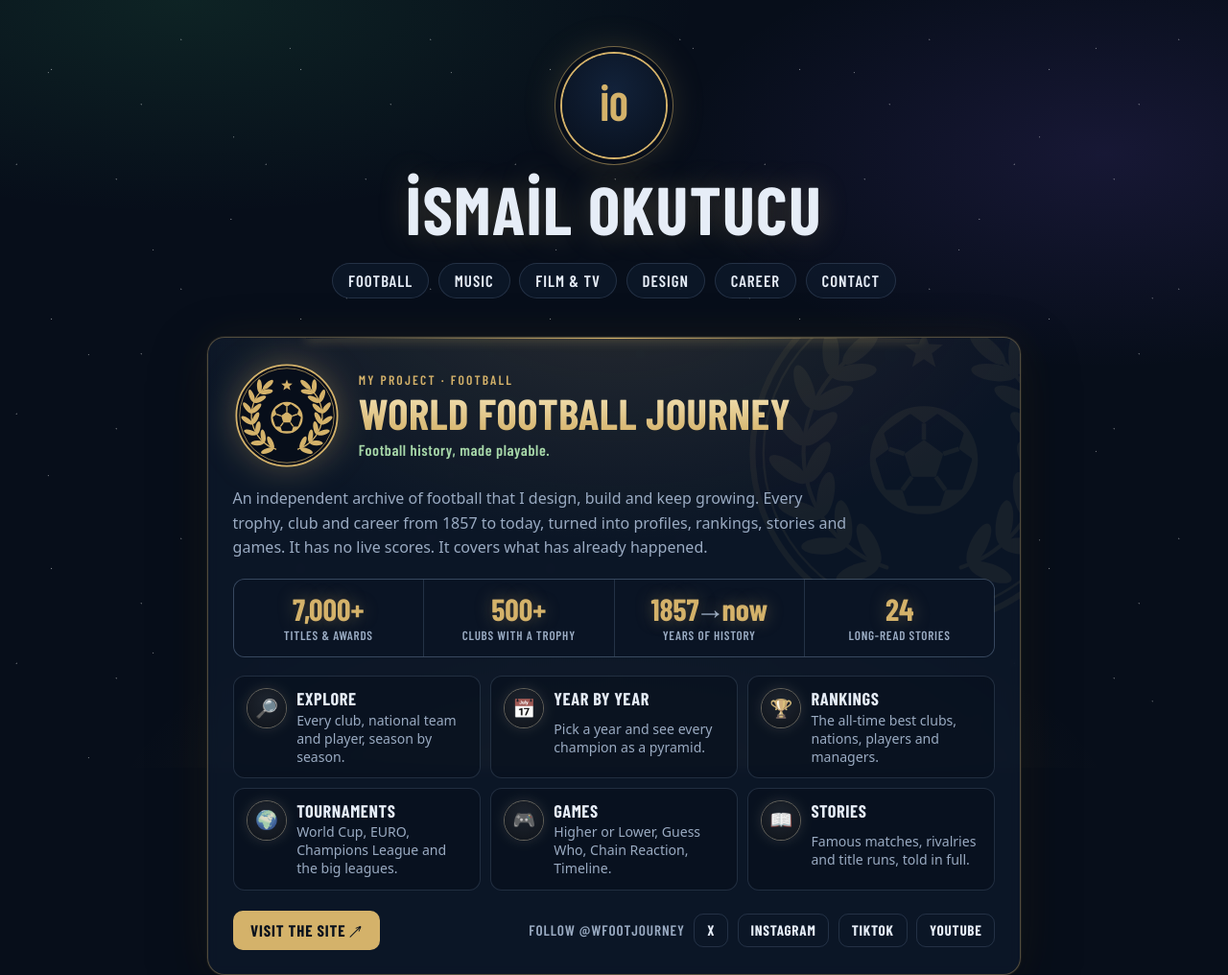
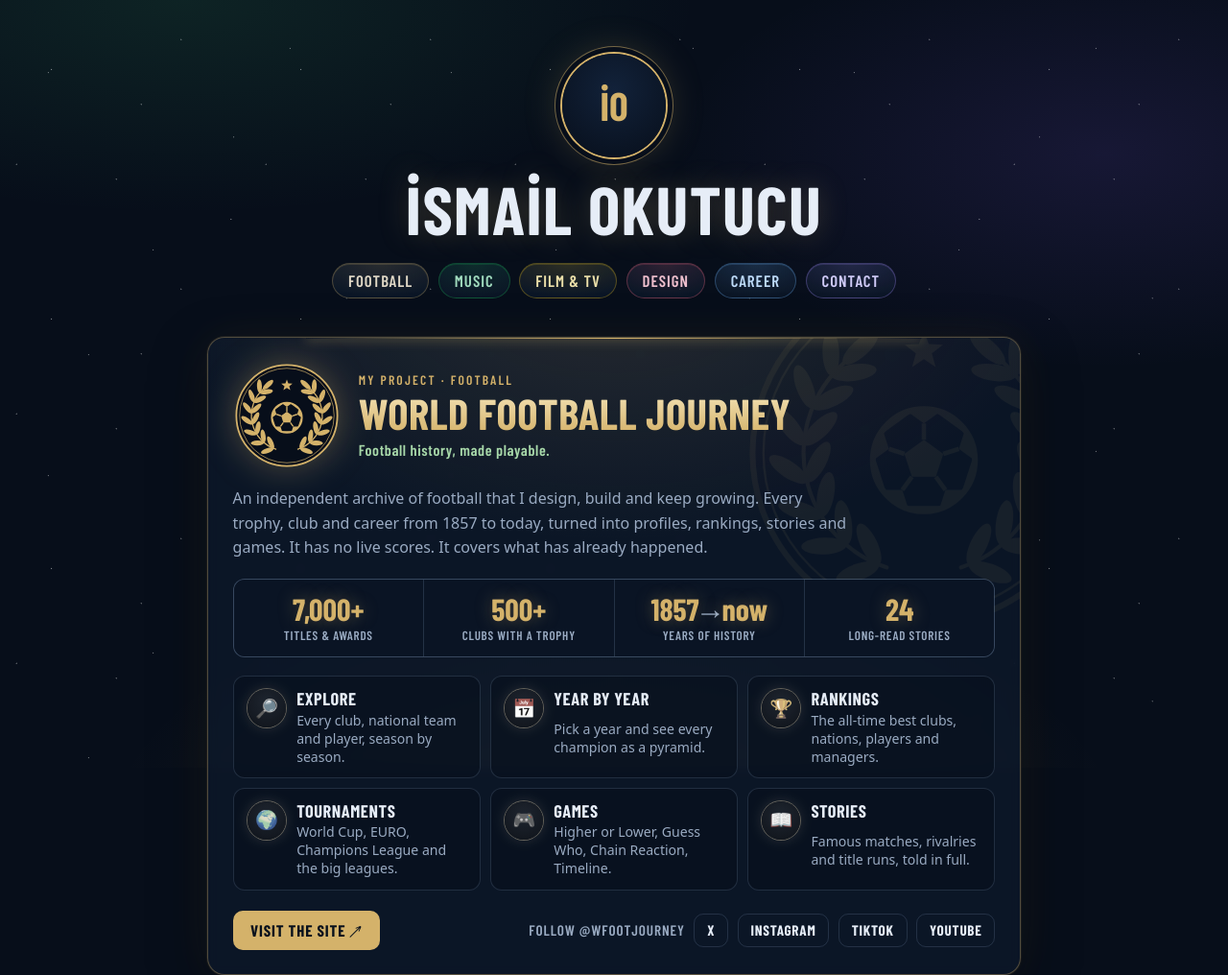
Before and after one commit to ismolatta/ismolatta.github.io, a plain HTML site: page index.html in a window 1280 px wide. Shown: the top 1016 px of the page at 96% size. Drawn offline with nearby package versions, Linux system fonts and the light colour scheme; a web font is replaced by a local one.

Commit message:
style fix.

```diff
--- a/index.html
+++ b/index.html
@@ -32,12 +32,12 @@
       <div class="monogram" aria-hidden="true">İO</div>
       <h1 class="name" lang="tr">İsmail Okutucu</h1>
       <nav class="jump" aria-label="Sections">
-        <a href="#football">Football</a>
-        <a href="#music">Music</a>
-        <a href="#film">Film &amp; TV</a>
-        <a href="#design">Design</a>
-        <a href="#career">Career</a>
-        <a href="#contact">Contact</a>
+        <a href="#football" style="--accent:#d4b26a">Football</a>
+        <a href="#music" style="--accent:#1db954">Music</a>
+        <a href="#film" style="--accent:#f5c518">Film &amp; TV</a>
+        <a href="#design" style="--accent:#ff6b81">Design</a>
+        <a href="#career" style="--accent:#71b7fb">Career</a>
+        <a href="#contact" style="--accent:#a78bfa">Contact</a>
       </nav>
     </header>
 
--- a/style.css
+++ b/style.css
@@ -83,12 +83,25 @@ a { color: var(--green); }
 .jump a {
   font: 600 1.05rem/1 var(--sign);
   text-transform: uppercase; letter-spacing: 0.06em;
-  text-decoration: none; color: var(--ink);
+  text-decoration: none;
+  color: color-mix(in srgb, var(--accent, var(--gold)) 35%, var(--ink));
   padding: 0.55rem 1rem;
-  border: 1px solid var(--line); border-radius: 999px;
-  background: var(--glass);
+  border: 1px solid color-mix(in srgb, var(--accent, var(--gold)) 30%, transparent);
+  border-radius: 999px;
+  background:
+    radial-gradient(120% 140% at 50% 0%, color-mix(in srgb, var(--accent, var(--gold)) 14%, transparent), transparent 70%),
+    var(--glass);
+  box-shadow: inset 0 1px 0 color-mix(in srgb, var(--accent, var(--gold)) 18%, transparent);
+  transition: color 0.25s, border-color 0.25s, box-shadow 0.25s, transform 0.25s;
 }
-.jump a:hover { border-color: var(--gold); color: var(--gold); }
+.jump a:hover {
+  color: var(--accent, var(--gold));
+  border-color: color-mix(in srgb, var(--accent, var(--gold)) 65%, transparent);
+  box-shadow:
+    inset 0 1px 0 color-mix(in srgb, var(--accent, var(--gold)) 30%, transparent),
+    0 0 18px color-mix(in srgb, var(--accent, var(--gold)) 28%, transparent);
+  transform: translateY(-1px);
+}
 
 /* ── Cards (dark glass, top neon hairline in the section's accent) ── */
 .card {
```
